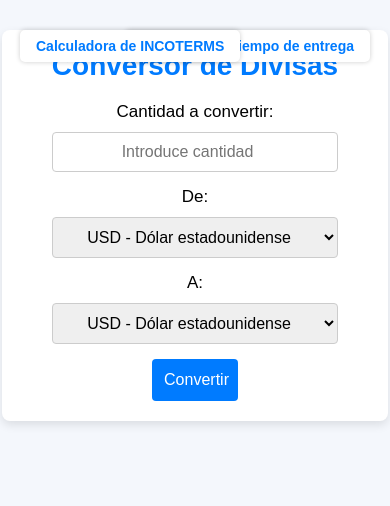
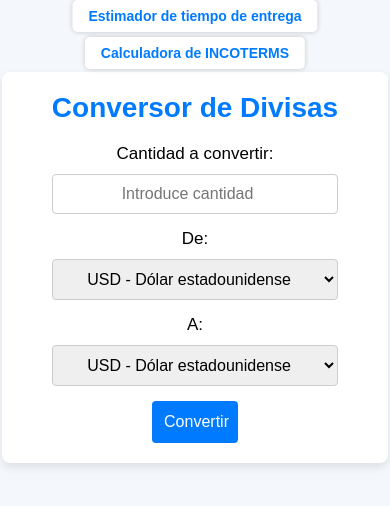
Before and after one commit to jorgeddcc7/Primer-Proyecto, a plain HTML site: page divisas.html in a window 390 px wide. Drawn offline with Linux system fonts and the light colour scheme.

Commit message:
Subir archivos 7

```diff
--- a/calculadora.css
+++ b/calculadora.css
@@ -223,3 +223,20 @@ button:hover {
         max-width: 400px;
     }
 }
+@media (max-width: 500px) {
+    .link__distancia {
+        position: absolute;
+        top: 37px;
+        left: 50%;
+        transform: translateX(-50%);
+        white-space: nowrap;
+        width: fit-content;
+    }
+    .link__divisas {
+        left: 50%;
+        transform: translateX(-50%);
+    }
+    .container {
+        margin-top: 72px;
+    }
+}
--- a/divisas.css
+++ b/divisas.css
@@ -141,3 +141,34 @@ button:hover {
     border-radius: 8px;
     box-shadow: 0 0 5px #0056b399;
 }
+
+
+@media (max-width: 1280px) {
+    .link__incoterms, .link__distancia {
+        position: absolute;
+        top: 0;
+    }
+    .container {
+        max-width: 700px;
+        margin-top: 50px;
+    }
+}
+@media (max-width: 500px) {
+    .link__incoterms {
+        position: absolute;
+        top: 37px;
+        left: 50%;
+        transform: translateX(-50%);
+        white-space: nowrap;
+        width: fit-content;
+    }
+    .link__distancia {
+        left: 50%;
+        transform: translateX(-50%);
+        width: fit-content;
+        white-space: nowrap;
+    }
+    .container {
+        margin-top: 72px;
+    }
+}
```
Also changed, not shown: distancias.css (+29 -0 lines).
